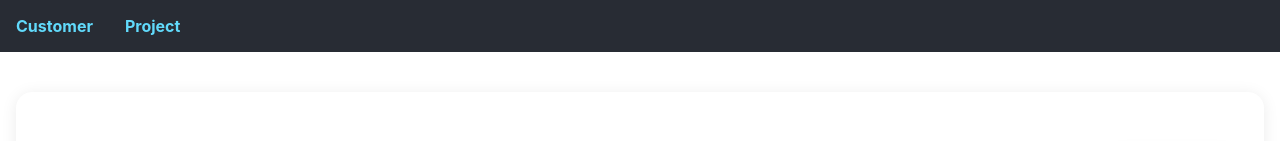
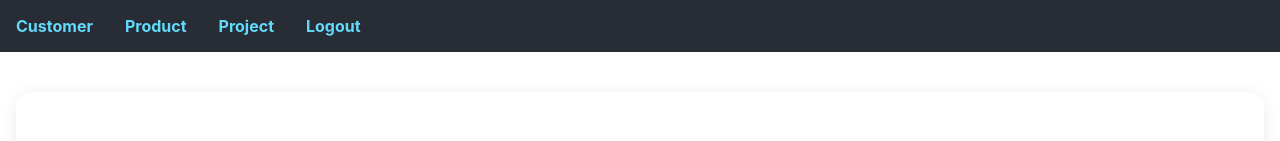
Before and after one commit to JayJakhariya/Demo_React, a React (Create React App) app: page / in a window 1280 px wide. Both pictures are taken after typing "name@example.com", "Sample123" into the empty fields and a click on the button "Login". Shown: the top 141 px of the page. Built offline with nearby package versions, Linux system fonts and the light colour scheme.

Commit message:
header and app changes

```diff
--- a/src/App.js
+++ b/src/App.js
@@ -26,7 +26,7 @@ function AppContent() {
         {/* <Route path="/dashboard" element={<Dashboard />} /> */}
         <Route path="/customer" element={<Customer />} />
         <Route path="/project" element={<Project />} />
-        <Route path="*" element={<Navigate to="/dashboard" />} />
+        {/* <Route path="*" element={<Navigate to="/dashboard" />} /> */}
       </Routes>
     </>
   );
--- a/src/Header/Header.js
+++ b/src/Header/Header.js
@@ -5,8 +5,19 @@ import "./Header.css";
 const Header = () => (
   <nav className="header-nav">
     <ul>
-      <li><Link to="/customer">Customer</Link></li>
-      <li><Link to="/project">Project</Link></li>
+      <li>
+        <Link to="/customer">Customer</Link>
+      </li>
+      <li>
+        <Link to="/product">Product</Link>
+      </li>
+
+      <li>
+        <Link to="/project">Project</Link>
+      </li>
+      <li>
+        <Link to="/">Logout</Link>
+      </li>
     </ul>
   </nav>
 );
```
